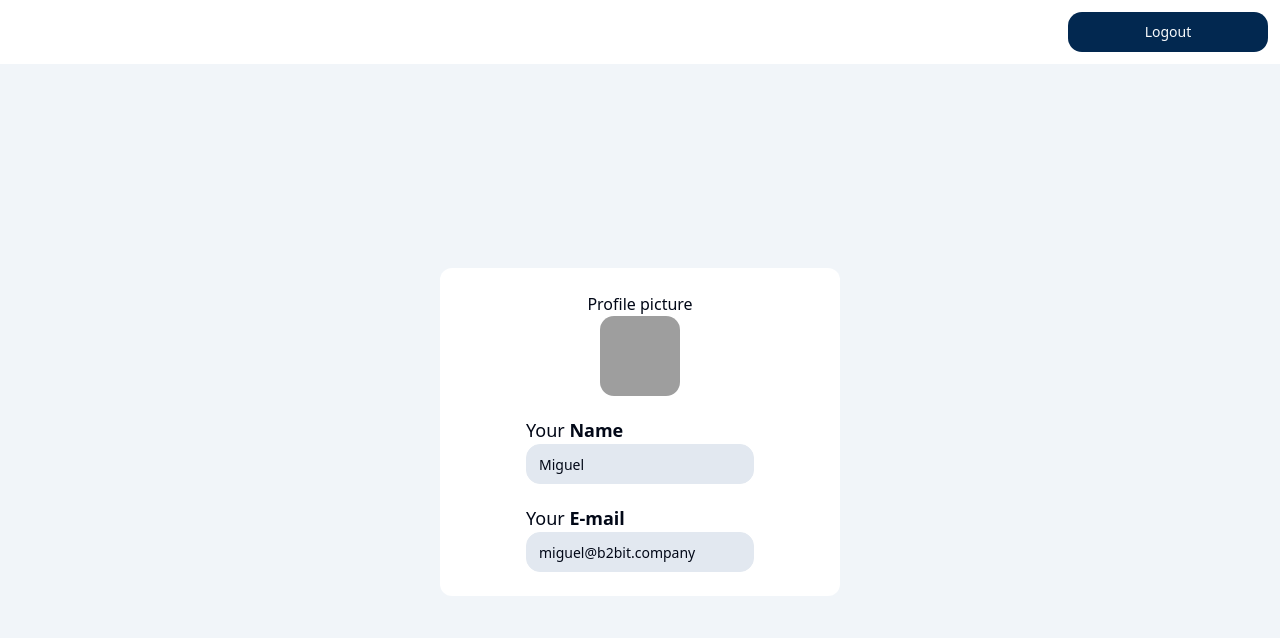
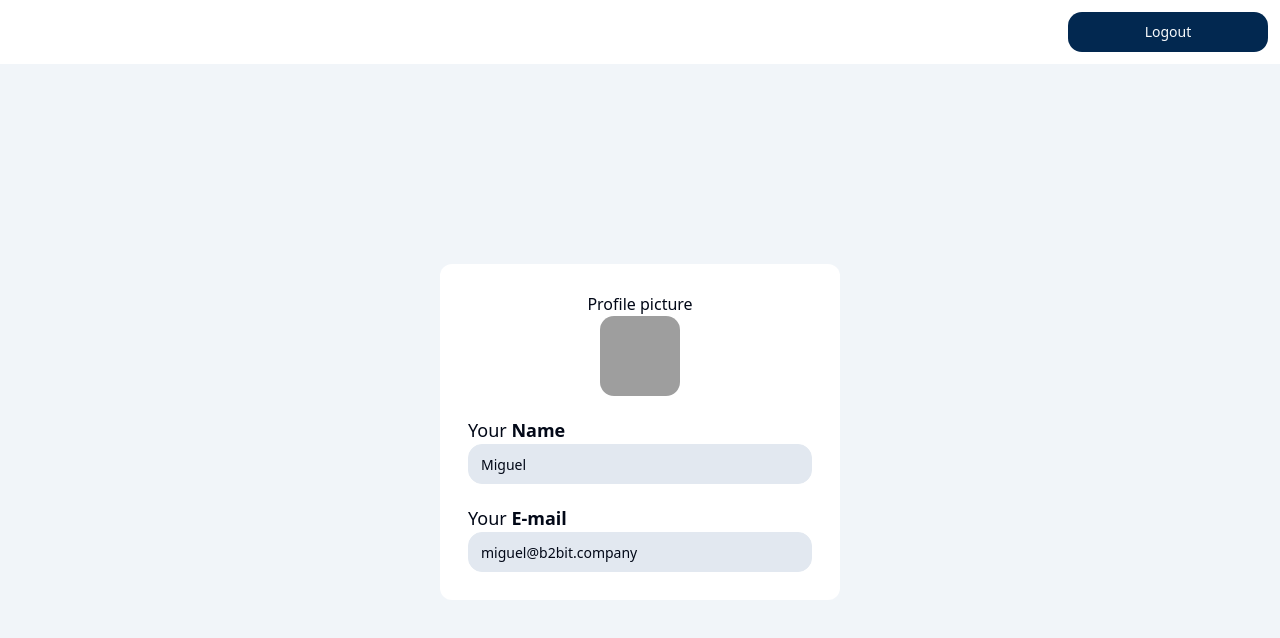
Before and after one commit to luizgustavoou/desafio-b2bit, a React (Vite) app in the folder frontend/: page /signin in a window 1280 px wide. Both pictures are taken after typing "name@example.com", "Sample123" into the empty fields and a click on the button "Sign in". Shown: the top 638 px of the page. Built offline with nearby package versions, Linux system fonts and the light colour scheme; grey boxes are pictures that could not be loaded.

Commit message:
[FRONTEND] feature(Home.tsx): input ocupar todo espaço horizontal

```diff
--- a/frontend/src/views/Home.tsx
+++ b/frontend/src/views/Home.tsx
@@ -29,7 +29,7 @@ const HomeView: FunctionComponent<HomeViewProps> = () => {
 
   return (
     <div className="flex-1 flex justify-center items-center bg-[#F1F5F9] ">
-      <section className="bg-white p-6 rounded-xl w-[400px] flex flex-col   items-center gap-5">
+      <section className="bg-white p-7 rounded-xl w-[400px] flex flex-col   items-center gap-5">
         <figure className="flex flex-col items-center ">
           <figcaption>Profile picture</figcaption>
           <Avatar className="w-20 h-auto rounded-md">
@@ -38,7 +38,7 @@ const HomeView: FunctionComponent<HomeViewProps> = () => {
           </Avatar>
         </figure>
 
-        <div className="flex flex-col ">
+        <div className="flex flex-col w-full ">
           <Label className="text-lg" htmlFor="name">
             Your <span className="font-bold">Name</span>
           </Label>
@@ -49,7 +49,7 @@ const HomeView: FunctionComponent<HomeViewProps> = () => {
             readOnly
           />
         </div>
-        <div className="flex flex-col ">
+        <div className="flex flex-col w-full ">
           <Label className="text-lg" htmlFor="email">
             Your <span className="font-bold">E-mail</span>
           </Label>
```
